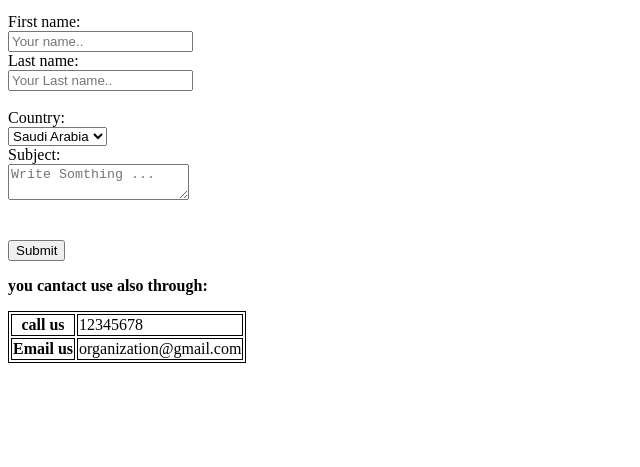
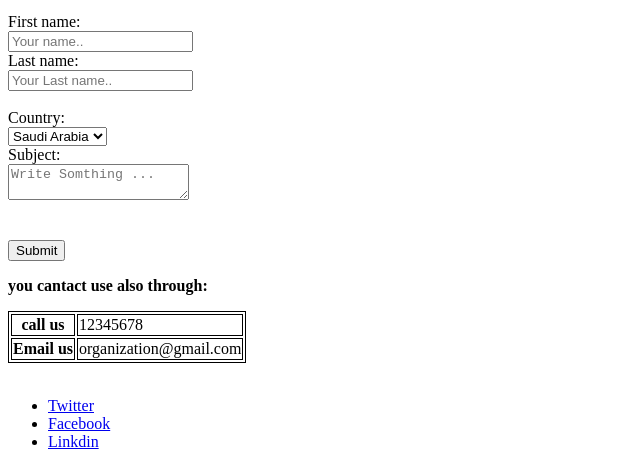
Before and after one commit to JS-RUH-1/W01D02-HW-HTML, a plain HTML site: page index.html in a window 1280 px wide. Shown: the part 713-1180 px from the top of the page, without its empty margins (0-640 px from the left). Before the commit the page ends 1084 px from the top, so only its background shows below. Drawn offline with Linux system fonts and the light colour scheme.

```diff
--- a/index.html
+++ b/index.html
@@ -57,6 +57,15 @@
             <td>organization@gmail.com</td>
         </tr>
     </table>
+<br>
+    <ul>
+     <li><a href="https://www.google.com/">Twitter</a></ls>
+
+     <li><a href="https://www.google.com/">Facebook</a></ls>
+     <li><a href="https://www.google.com/">Linkdin</a></ls>
+
+
+    </ul>
 
 
 
```
